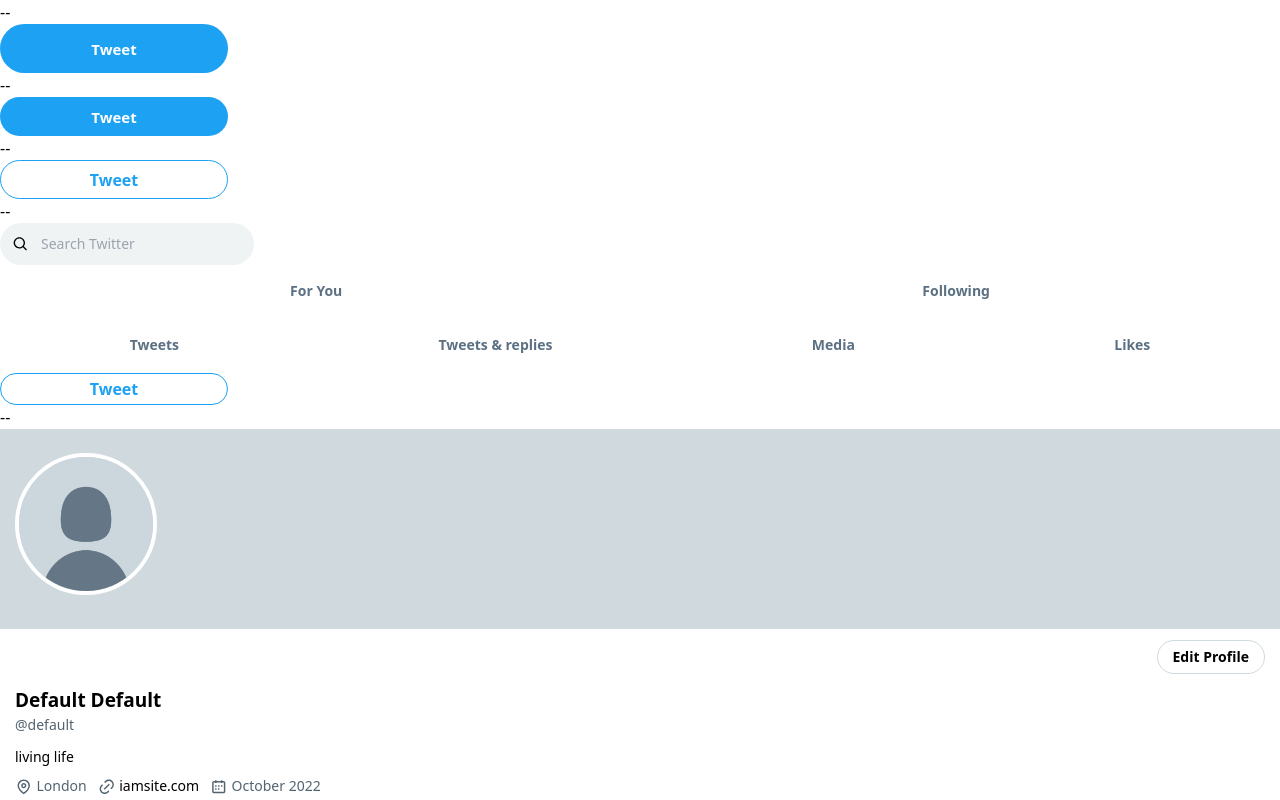
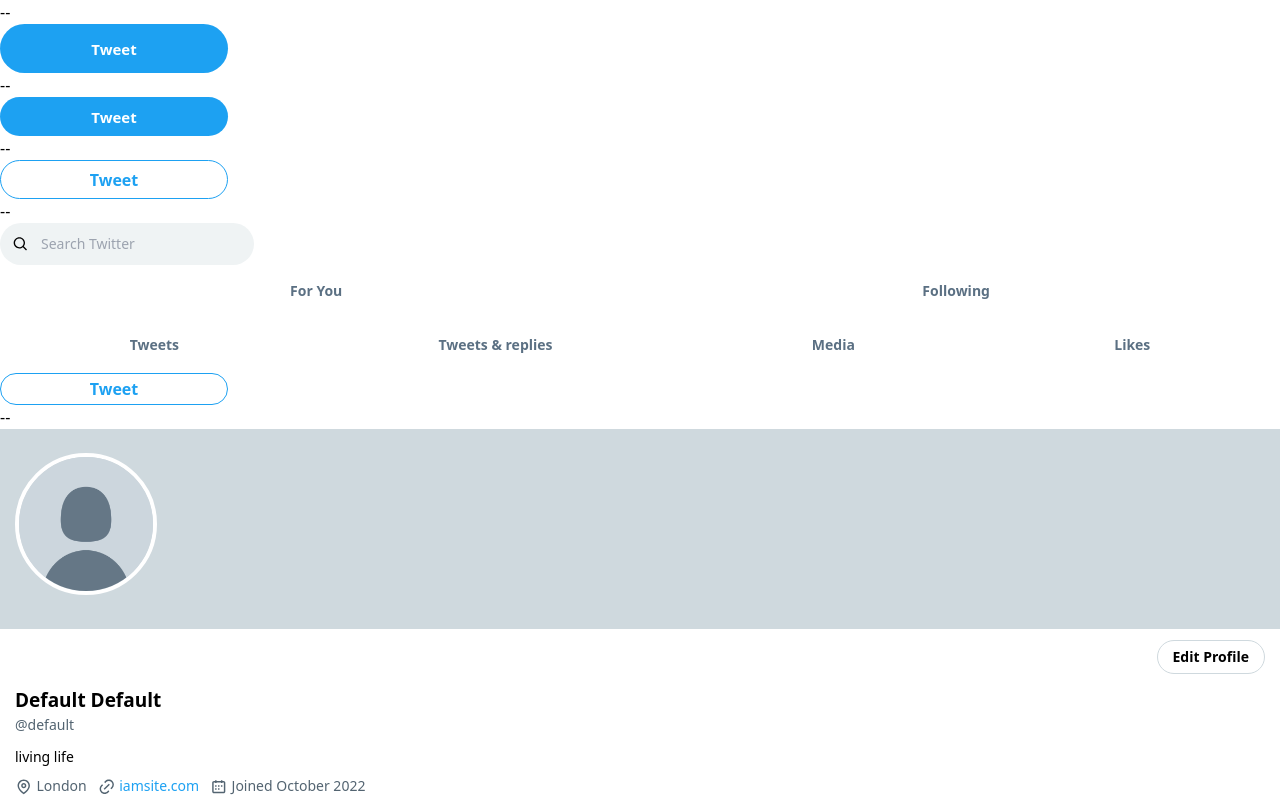
Before and after one commit to unrulypeach/twitter-replicate, a React (Create React App) app: page / in a window 1280 px wide. Shown: the top 800 px of the page. Built offline with nearby package versions, Linux system fonts and the light colour scheme.

Commit message:
fixed typo and add color to link

```diff
--- a/src/user/profile.tsx
+++ b/src/user/profile.tsx
@@ -58,7 +58,9 @@ export default function Profile({
                 </g>
               </svg>
             </span>
-            <span>{website}</span>
+            <a className="text-blue" href={website}>
+              {website}
+            </a>
           </div>
           <div className="mr-[11px]">
             <span>
@@ -72,7 +74,7 @@ export default function Profile({
                 </g>
               </svg>
             </span>
-            <span className="text-greyTxt">{joinedDate}</span>
+            <span className="text-greyTxt">Joined {joinedDate}</span>
           </div>
         </div>
         <div className="flex flex-row text-[13px] leading-[15px]">
```
